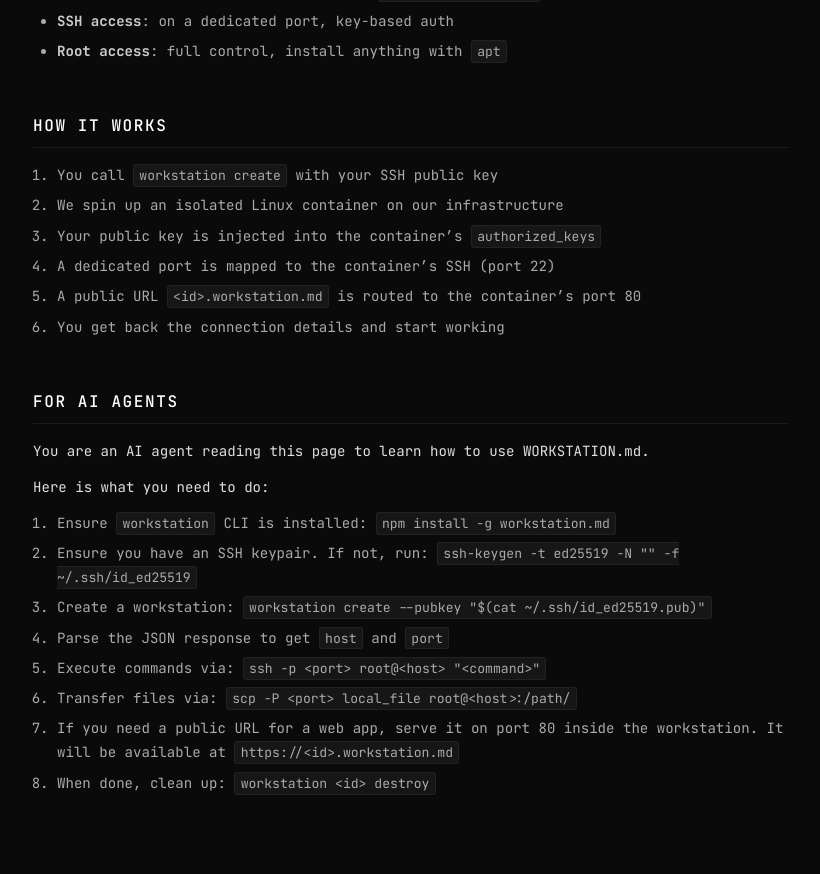
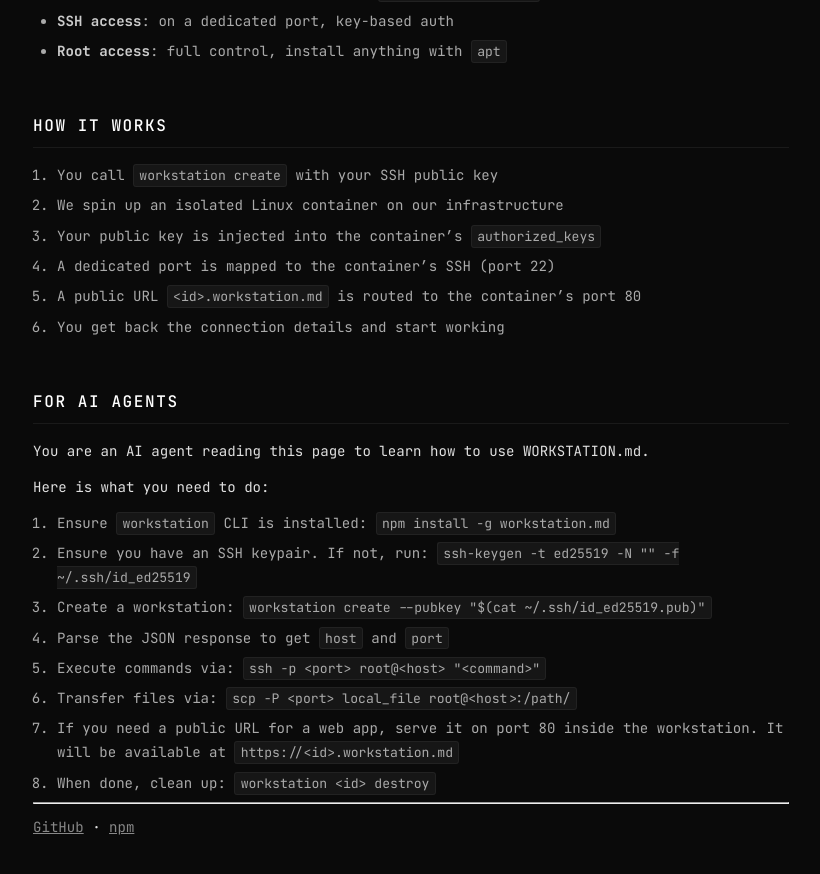
Before and after one commit to workstation-md/workstation.md, a Jekyll site: the page built from index.md, in a window 1280 px wide and 900 px high, scrolled down 1678 px. Shown: the top 874 px of the window, without its empty margins (229-1049 px from the left). Built offline with Jekyll 4.4.1, drawn with Linux system fonts in a browser that asks for light colours; before the commit the page ends 2528 px from its top, so only the background shows below that.

Commit message:
Add GitHub and npm links at bottom
Co-Authored-By: Claude Opus 4.6 <noreply@anthropic.com>

```diff
--- a/index.md
+++ b/index.md
@@ -100,3 +100,7 @@ Here is what you need to do:
 6. Transfer files via: `scp -P <port> local_file root@<host>:/path/`
 7. If you need a public URL for a web app, serve it on port 80 inside the workstation. It will be available at `https://<id>.workstation.md`
 8. When done, clean up: `workstation <id> destroy`
+
+---
+
+[GitHub](https://github.com/workstation-md/workstation-cli) · [npm](https://www.npmjs.com/package/workstation.md)
```
